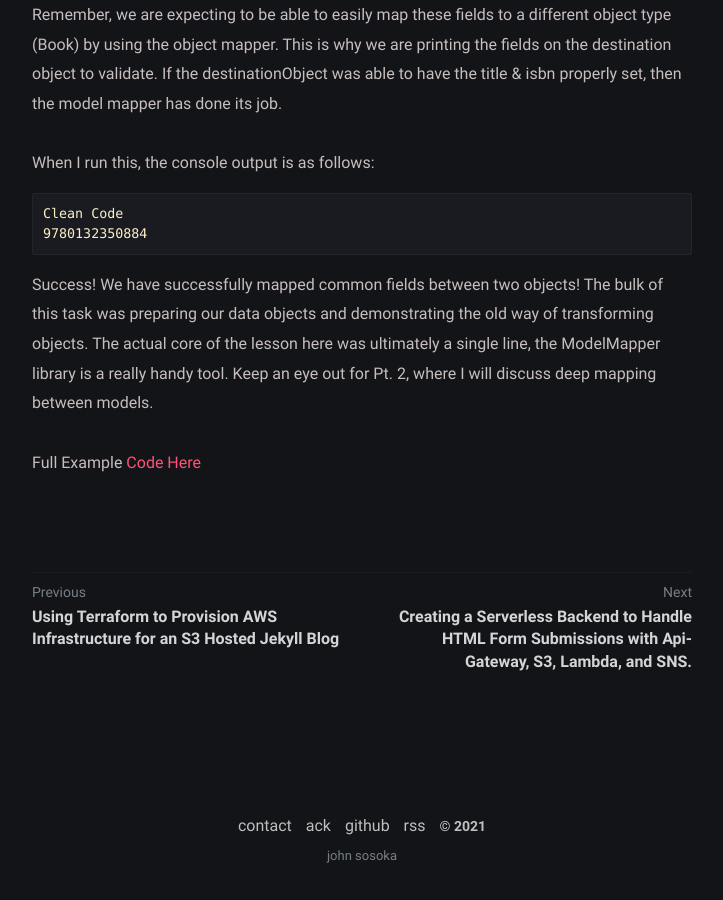
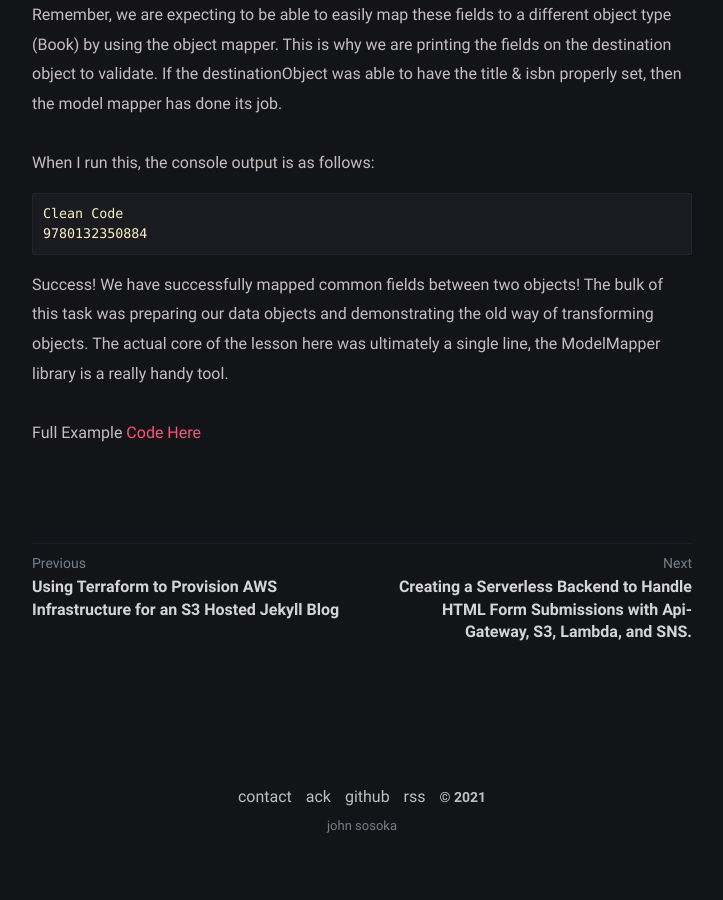
Before and after one commit to johnsosoka/site-johnsosoka-com, a Jekyll site: the page built from website/_posts/using-model-mapper-lib-java/2021-10-28-using-model-mapper-lib.md, in a window 1280 px wide and 900 px high, scrolled down 4042 px. Shown: the whole window, without its empty margins (278-1001 px from the left). Built offline with Jekyll 4.4.1, drawn with Linux system fonts in a browser that asks for light colours; after the commit the page ends 4912 px from its top, so only the background shows below that; some of the changed text lies outside the part shown.

Commit message:
removed pt1 in model mapper post. Removed broken contact js

```diff
--- a/website/_posts/using-model-mapper-lib-java/2021-10-28-using-model-mapper-lib-pt-1.md
+++ b/website/_posts/using-model-mapper-lib-java/2021-10-28-using-model-mapper-lib.md
@@ -1,6 +1,6 @@
 ---
 layout: post
-title: Intelligent Object Mapping in Java with the Model Mapper Library (Pt. 1)
+title: Intelligent Object Mapping in Java with the Model Mapper Library
 tags: programming java ModelMapper dto entity form bean encapsulation
 ---
 
@@ -165,7 +165,6 @@
 
 Success! We have successfully mapped common fields between two objects! The bulk of this task was preparing our data
 objects and demonstrating the old way of transforming objects. The actual core of the lesson here was ultimately a single
-line, the ModelMapper library is a really handy tool. Keep an eye out for Pt. 2, where I will discuss deep mapping between
-models.
+line, the ModelMapper library is a really handy tool.
 
 Full Example [Code Here](https://github.com/johnsosoka/code-examples/tree/main/java/object-mapping)
```
Also changed, not shown: website/_includes/contact-me-form.html (+0 -8 lines).
